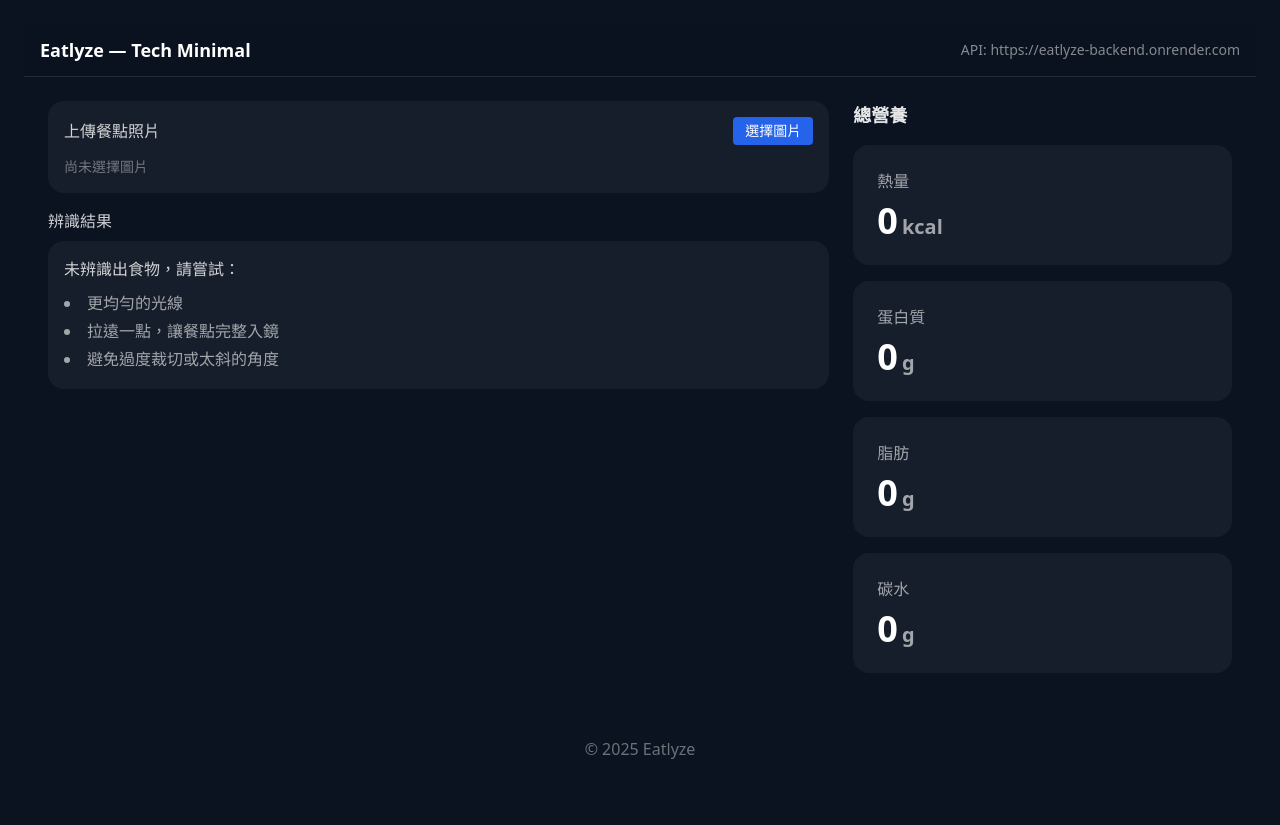
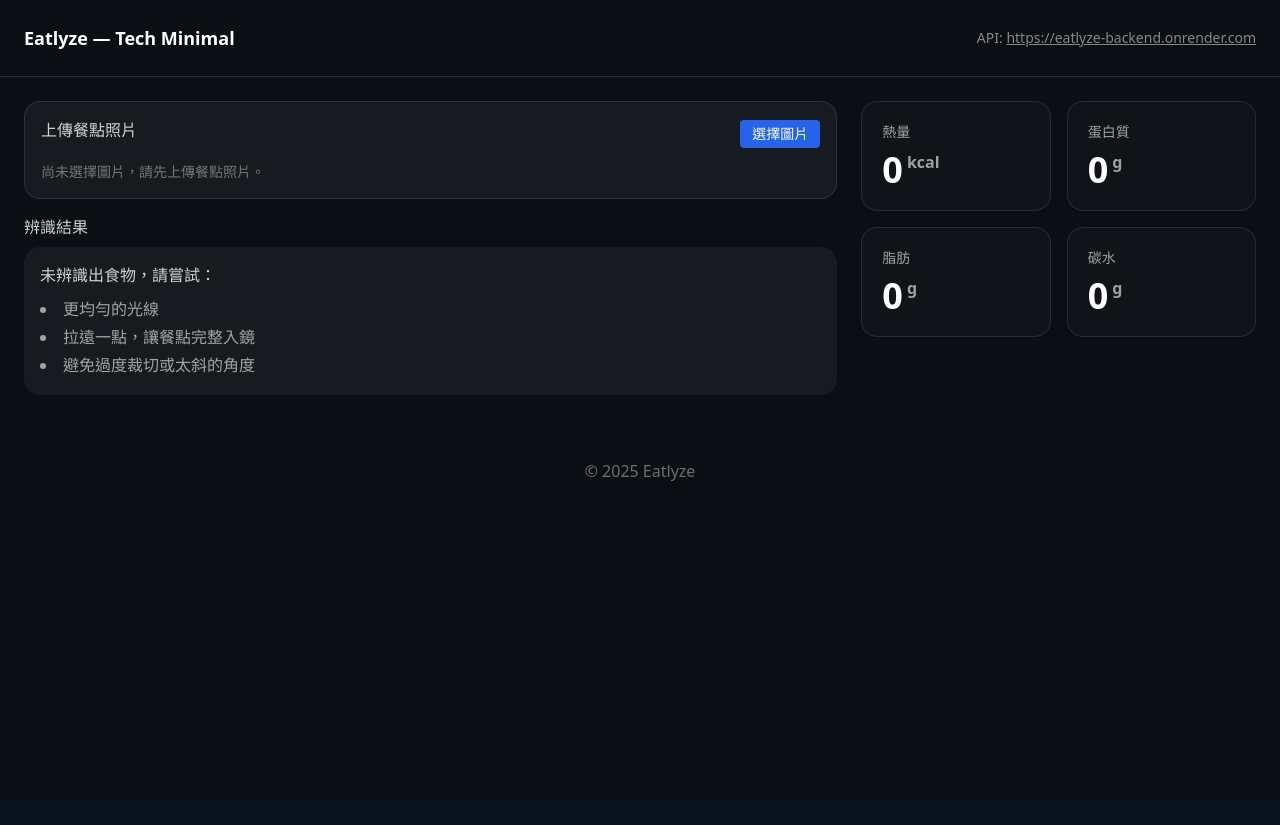
Before and after one commit to kevin-twai/eatlyze-mvp-Frontend, a React (Vite) app: page / in a window 1280 px wide. After the commit the page ends 800 px from the top, so only its background shows below. Built offline with nearby package versions, Linux system fonts and the light colour scheme.

Commit message:
fix(types): export AnalyzeResp and align App.tsx state/onResult types

```diff
--- a/src/App.tsx
+++ b/src/App.tsx
@@ -1,22 +1,27 @@
-import { useState } from "react";
-import UploadArea from "./components/UploadArea";
+import { useMemo, useState } from "react";
+import UploadArea, { AnalyzeResp } from "./components/UploadArea";
 import AnalysisResult from "./components/AnalysisResult";
 import NutritionSummary from "./components/NutritionSummary";
-import type { AnalyzeResponse, Totals } from "./api";
 
 export default function App() {
-  const [result, setResult] = useState<AnalyzeResponse | null>(null);
+  const [result, setResult] = useState<AnalyzeResp | null>(null);
 
-  // 關鍵：總營養直接取 result.summary（不是 result.summary.totals）
-  const totals: Totals | null = result?.summary ?? null;
+  const totals = useMemo(() => {
+    return result?.summary ?? { kcal: 0, protein_g: 0, fat_g: 0, carb_g: 0 };
+  }, [result]);
+
+  const apiBase =
+    (import.meta as any).env?.VITE_API_BASE_URL ||
+    (window as any).__API_BASE__ ||
+    "https://eatlyze-backend.onrender.com";
 
   return (
-    <div className="max-w-7xl mx-auto p-4 md:p-6">
-      <header className="sticky top-0 z-10 border-b border-white/10 bg-[#0B1220]/80 backdrop-blur">
-        <div className="max-w-7xl mx-auto px-4 py-3 flex items-center justify-between">
+    <div className="min-h-screen bg-[#0b0e13] text-white">
+      <header className="border-b border-white/10">
+        <div className="mx-auto max-w-7xl p-4 md:p-6 flex items-center justify-between">
           <div className="font-semibold text-lg">Eatlyze — Tech Minimal</div>
           <div className="text-white/50 text-sm">
-            API: https://eatlyze-backend.onrender.com
+            API: <span className="underline">{apiBase}</span>
           </div>
         </div>
       </header>
--- a/src/components/NutritionSummary.tsx
+++ b/src/components/NutritionSummary.tsx
@@ -1,36 +1,71 @@
-import type { Totals } from "../api";
+import React from "react";
 
-export default function NutritionSummary({ totals }: { totals: Totals | null }) {
-  const kcal = totals?.kcal ?? 0;
-  const protein = totals?.protein_g ?? 0;
-  const fat = totals?.fat_g ?? 0;
-  const carb = totals?.carb_g ?? 0;
+/**
+ * 總營養小卡
+ * - 傳入 summary 物件即可渲染；若缺少則顯示 0
+ */
 
-  const Card = ({
-    label,
-    value,
-    unit,
-  }: {
-    label: string;
-    value: number;
-    unit: string;
-  }) => (
-    <div className="bg-white/5 rounded-2xl p-6">
-      <div className="text-white/60 mb-2">{label}</div>
-      <div className="text-4xl font-bold text-white">
-        {value}
-        <span className="text-white/60 text-xl ml-1">{unit}</span>
+export type Totals = {
+  kcal?: number;
+  protein_g?: number;
+  fat_g?: number;
+  carb_g?: number;
+};
+
+type Props = {
+  totals?: Totals | null;
+  className?: string;
+};
+
+function fmt(n?: number) {
+  if (n === null || n === undefined || Number.isNaN(n)) return 0;
+  // 只顯示到 1 位小數（整數就顯示整數）
+  const x = Math.round(n * 10) / 10;
+  return Number.isInteger(x) ? x : x.toFixed(1);
+}
+
+export default function NutritionSummary({ totals, className = "" }: Props) {
+  const kcal = fmt(totals?.kcal);
+  const p = fmt(totals?.protein_g);
+  const f = fmt(totals?.fat_g);
+  const c = fmt(totals?.carb_g);
+
+  const card =
+    "rounded-2xl bg-[#101318] border border-white/10 shadow-sm p-5 flex flex-col justify-center";
+
+  return (
+    <div className={`grid grid-cols-1 gap-4 sm:grid-cols-2 ${className}`}>
+      <div className={card}>
+        <div className="text-white/60 text-sm">熱量</div>
+        <div className="mt-2 text-4xl font-bold text-white">
+          {kcal}
+          <span className="ml-1 text-base text-white/60 align-top">kcal</span>
+        </div>
+      </div>
+
+      <div className={card}>
+        <div className="text-white/60 text-sm">蛋白質</div>
+        <div className="mt-2 text-4xl font-bold text-white">
+          {p}
+          <span className="ml-1 text-base text-white/60 align-top">g</span>
+        </div>
+      </div>
+
+      <div className={card}>
+        <div className="text-white/60 text-sm">脂肪</div>
+        <div className="mt-2 text-4xl font-bold text-white">
+          {f}
+          <span className="ml-1 text-base text-white/60 align-top">g</span>
+        </div>
+      </div>
+
+      <div className={card}>
+        <div className="text-white/60 text-sm">碳水</div>
+        <div className="mt-2 text-4xl font-bold text-white">
+          {c}
+          <span className="ml-1 text-base text-white/60 align-top">g</span>
+        </div>
       </div>
     </div>
   );
-
-  return (
-    <div className="space-y-4">
-      <div className="text-white/90 text-lg font-semibold">總營養</div>
-      <Card label="熱量" value={kcal} unit="kcal" />
-      <Card label="蛋白質" value={protein} unit="g" />
-      <Card label="脂肪" value={fat} unit="g" />
-      <Card label="碳水" value={carb} unit="g" />
-    </div>
-  );
 }
--- a/src/components/UploadArea.tsx
+++ b/src/components/UploadArea.tsx
@@ -1,101 +1,148 @@
-import React, { useRef, useState } from 'react'
-import { uploadAndAnalyze } from '../api'
+import React, { useRef, useState } from "react";
+
+export type AnalyzeResp = {
+  image_url?: string;
+  items: any[];
+  summary?: {
+    kcal?: number;
+    protein_g?: number;
+    fat_g?: number;
+    carb_g?: number;
+  };
+  error?: string;
+};
 
 type Props = {
-  onResult?: (payload: any) => void
+  onResult?: (data: AnalyzeResp) => void;
+  className?: string;
+};
+
+const API_BASE: string =
+  (import.meta as any).env?.VITE_API_BASE_URL ||
+  (window as any).__API_BASE__ ||
+  "https://eatlyze-backend.onrender.com";
+
+async function compressImage(
+  file: File,
+  maxSide = 1280,
+  quality = 0.72
+): Promise<File> {
+  const bitmap = await createImageBitmap(file);
+  const { width, height } = bitmap;
+
+  const scale = Math.min(1, maxSide / Math.max(width, height));
+  const w = Math.round(width * scale);
+  const h = Math.round(height * scale);
+
+  const canvas = document.createElement("canvas");
+  canvas.width = w;
+  canvas.height = h;
+
+  const ctx = canvas.getContext("2d");
+  if (!ctx) return file;
+  ctx.drawImage(bitmap, 0, 0, w, h);
+
+  const blob: Blob = await new Promise((resolve) =>
+    canvas.toBlob((b) => resolve(b as Blob), "image/jpeg", quality)
+  );
+
+  return new File([blob], file.name.replace(/\.\w+$/, ".jpg"), {
+    type: "image/jpeg",
+    lastModified: Date.now(),
+  });
 }
 
-// 客端壓縮：長邊 <=1280、JPEG 品質 0.72（速度/畫質折衷）
-async function compressImage(file: File, maxSide = 1280, quality = 0.72): Promise<File> {
-  const img = await new Promise<HTMLImageElement>((resolve, reject) => {
-    const image = new Image()
-    image.onload = () => resolve(image)
-    image.onerror = reject
-    image.src = URL.createObjectURL(file)
-  })
+async function uploadAndAnalyze(file: File): Promise<AnalyzeResp> {
+  const fd = new FormData();
+  fd.append("file", file, file.name);
 
-  const canvas = document.createElement('canvas')
-  const ctx = canvas.getContext('2d')!
+  const url = `${API_BASE}/analyze/image`;
+  const res = await fetch(url, {
+    method: "POST",
+    body: fd,
+  });
 
-  const { width, height } = img
-  const ratio = width > height ? maxSide / width : maxSide / height
-  const w = Math.max(1, Math.round(width * Math.min(1, ratio)))
-  const h = Math.max(1, Math.round(height * Math.min(1, ratio)))
-
-  canvas.width = w
-  canvas.height = h
-  ctx.drawImage(img, 0, 0, w, h)
-
-  const blob: Blob = await new Promise((resolve) => {
-    canvas.toBlob((b) => resolve(b as Blob), 'image/jpeg', quality)
-  })
-
-  URL.revokeObjectURL(img.src)
-  return new File([blob], file.name.replace(/\.(png|jpe?g|webp)$/i, '') + '.jpg', {
-    type: 'image/jpeg',
-  })
+  if (!res.ok) {
+    const text = await res.text().catch(() => "");
+    throw new Error(
+      `Upload/Analyze failed (${res.status}) ${res.statusText} ${text}`
+    );
+  }
+  const json = (await res.json().catch(() => ({}))) as AnalyzeResp;
+  return json || { items: [], summary: undefined };
 }
 
-export default function UploadArea({ onResult }: Props) {
-  const fileRef = useRef<HTMLInputElement>(null)
-  const [busy, setBusy] = useState(false)
-  const [previewURL, setPreviewURL] = useState<string | null>(null)
+export default function UploadArea({ onResult, className = "" }: Props) {
+  const fileRef = useRef<HTMLInputElement | null>(null);
+  const [busy, setBusy] = useState(false);
+  const [previewURL, setPreviewURL] = useState<string | null>(null);
 
-  const choose = () => fileRef.current?.click()
+  const choose = () => fileRef.current?.click();
 
   const handleFile = async (f: File) => {
-    // 先顯示本地預覽
-    if (previewURL) URL.revokeObjectURL(previewURL)
-    setPreviewURL(URL.createObjectURL(f))
+    setBusy(true);
+    try {
+      const small = await compressImage(f);
+      const resp = await uploadAndAnalyze(small);
 
-    setBusy(true)
-    try {
-      // 壓縮再上傳 → 更快
-      const small = await compressImage(f)
-      const resp = await uploadAndAnalyze(small) // 後端分析
-      onResult?.(resp)
+      if (resp?.image_url) {
+        setPreviewURL(resp.image_url);
+      } else {
+        setPreviewURL(URL.createObjectURL(f));
+      }
 
-      // 後端會回傳實際可公開讀取的 image_url（/image/...）
-      if (resp && typeof resp.image_url === 'string' && resp.image_url.length > 0) {
-        setPreviewURL(resp.image_url)
-      }
+      console.log("[UploadArea] analyze resp:", resp);
+      onResult?.(resp);
     } catch (err: any) {
-      console.error('Upload & Analyze failed:', err)
-      alert('上傳或分析失敗，請重試')
+      console.error("Upload & Analyze failed:", err);
+      alert("上傳或分析失敗，請重試");
     } finally {
-      setBusy(false)
+      setBusy(false);
     }
-  }
+  };
 
   return (
-    <div className="bg-white/5 rounded-2xl p-4">
-      <div className="flex items-center justify-between mb-3">
-        <div className="text-white/80">上傳餐點照片</div>
-        <button
-          onClick={choose}
-          disabled={busy}
-          className="px-3 py-1 rounded bg-blue-600 hover:bg-blue-700 text-white text-sm disabled:opacity-50 cursor-not-allowed"
-        >
-          {busy ? '分析中…' : '選擇圖片'}
-        </button>
-      </div>
-
+    <div className={className}>
       <input
         ref={fileRef}
         type="file"
         accept="image/*"
+        className="hidden"
         onChange={(e) => {
-          const f = e.target.files?.[0]
-          if (f) handleFile(f)
+          const f = e.target.files?.[0];
+          if (f) handleFile(f);
+          e.currentTarget.value = "";
         }}
-        className="hidden"
       />
 
-      {previewURL ? (
-        <img src={previewURL} className="w-full rounded-lg" alt="preview" />
-      ) : (
-        <div className="text-white/40 text-sm">尚未選擇圖片</div>
-      )}
+      <div className="bg-white/5 rounded-2xl p-4 border border-white/10">
+        <div className="flex items-center justify-between mb-3">
+          <div className="text-white/80 mb-2">上傳餐點照片</div>
+          <button
+            onClick={choose}
+            disabled={busy}
+            className={`px-3 py-1 rounded bg-blue-600 hover:bg-blue-500 text-white text-sm ${
+              busy ? "opacity-50 cursor-not-allowed" : ""
+            }`}
+          >
+            {busy ? "分析中..." : "選擇圖片"}
+          </button>
+        </div>
+
+        {previewURL ? (
+          <div className="rounded-xl overflow-hidden border border-white/10">
+            <img
+              src={previewURL}
+              alt="preview"
+              className="block w-full h-auto object-contain bg-black/20"
+            />
+          </div>
+        ) : (
+          <div className="text-white/40 text-sm">
+            尚未選擇圖片，請先上傳餐點照片。
+          </div>
+        )}
+      </div>
     </div>
-  )
+  );
 }
```
